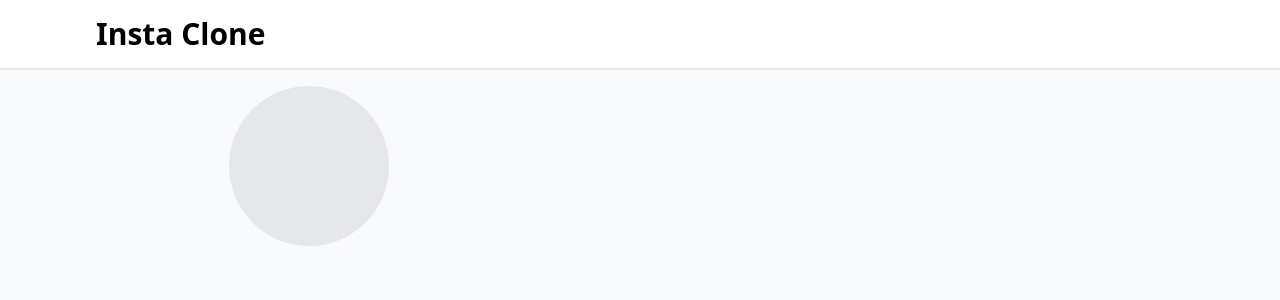
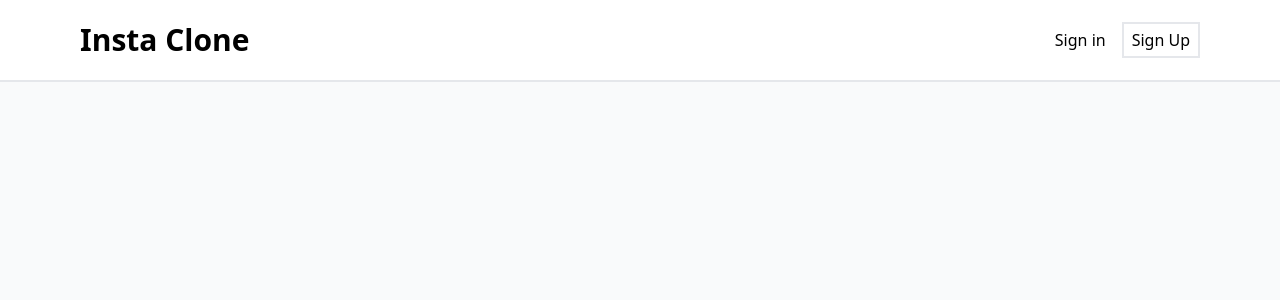
Before and after one commit to mkgwar/insta-clone, a React (Create React App) app in the folder client/: page /user/1 in a window 1280 px wide. Shown: the top 300 px of the page. Built offline with nearby package versions, Linux system fonts and the light colour scheme; no server answers.

Commit message:
added header features

```diff
--- a/client/src/Components/ProfilePage.js
+++ b/client/src/Components/ProfilePage.js
@@ -1,4 +1,5 @@
 import { useEffect, useState } from "react";
+import { Link } from "react-router-dom";
 import { useParams, useNavigate } from "react-router-dom";
 import * as api from "../API/index";
 
@@ -6,8 +7,9 @@ const blankUser = { username: "", isEditable: false, desc: "", profilePic: "" };
 
 const ProfilePage = () => {
   const { username } = useParams();
+  const authUser = localStorage.getItem("authUser") || "NO_USER_FOUND";
   const navigate = useNavigate();
-  const [showError, setshowError] = useState(false);
+  const [showError, setshowError] = useState(true);
   const [displayMessage, setdisplayMessage] = useState("");
   const [openMenu, setopenMenu] = useState(false);
   const [displayData, setdisplayData] = useState(blankUser);
@@ -16,10 +18,11 @@ const ProfilePage = () => {
 
   useEffect(() => {
     getUserData();
-  }, []);
+  }, [username]);
 
   const logout = () => {
     localStorage.removeItem("token");
+    localStorage.removeItem("authUser");
     navigate("/");
   };
 
@@ -59,26 +62,28 @@ const ProfilePage = () => {
     if (data.status === "Error") {
       setshowError(true);
       setdisplayMessage(data.message);
-    } else setshowError(false);
+    }
 
     if (data.status === "OK") {
       setdisplayData({
         username: data._doc.username,
-        isEditable: data.isEditable,
         desc: data._doc.desc,
         profilePic: data._doc.profilePic,
+        isEditable: data.isEditable,
       });
 
       setupdatedDesc(data._doc.desc);
+      setshowError(false);
     }
   };
 
   return (
     <div>
       <div className="w-full bg-white border-b-2 border-gray-200">
-        <div className="w-full mx-auto p-4 px-8 bg-white max-w-6xl flex items-center justify-between">
+        <div className="w-full mx-auto p-4 h-20 bg-white max-w-6xl flex items-center justify-between">
           <h1 className="font-bold text-3xl w-full">Insta Clone</h1>
-          {displayData.isEditable && (
+
+          {authUser === username && authUser !== "NO_USER_FOUND" && (
             <div className="relative h-full">
               <div
                 className="h-12 w-12 rounded-full bg-gray-200 cursor-pointer"
@@ -102,6 +107,23 @@ const ProfilePage = () => {
                   </span>
                 </div>
               )}
+            </div>
+          )}
+          {authUser !== username && authUser !== "NO_USER_FOUND" && (
+            <div className="w-fit whitespace-nowrap text-blue-600">
+              <Link to={"/user/" + authUser}>Go to your profile</Link>
+            </div>
+          )}
+
+          {authUser === "NO_USER_FOUND" && authUser !== username && (
+            <div className="w-fit whitespace-nowrap space-x-4">
+              <Link to="/signin">Sign in</Link>
+              <button
+                className="px-2 py-1 border-2 border-gray-200"
+                onClick={() => navigate("/signup")}
+              >
+                Sign Up
+              </button>
             </div>
           )}
         </div>
--- a/client/src/Components/SignIn.js
+++ b/client/src/Components/SignIn.js
@@ -39,6 +39,7 @@ const SignIn = () => {
       setisUsernameCorrect(false);
     } else if (data.status === "OK") {
       localStorage.setItem("token", data.token);
+      localStorage.setItem("authUser", data.username);
       navigate(`/user/${data.username}`);
     }
   };
```
